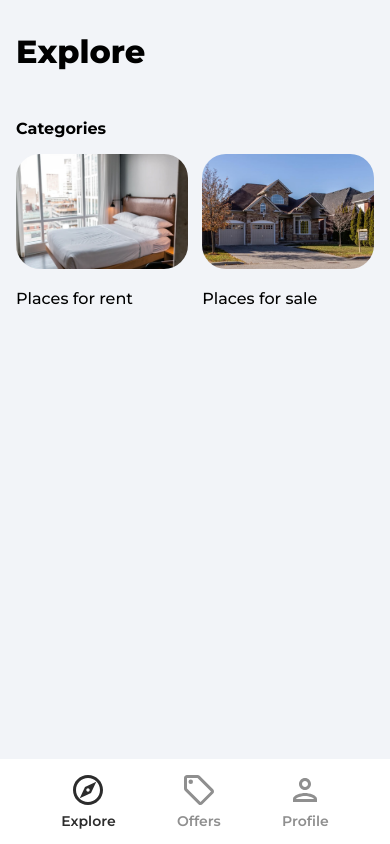
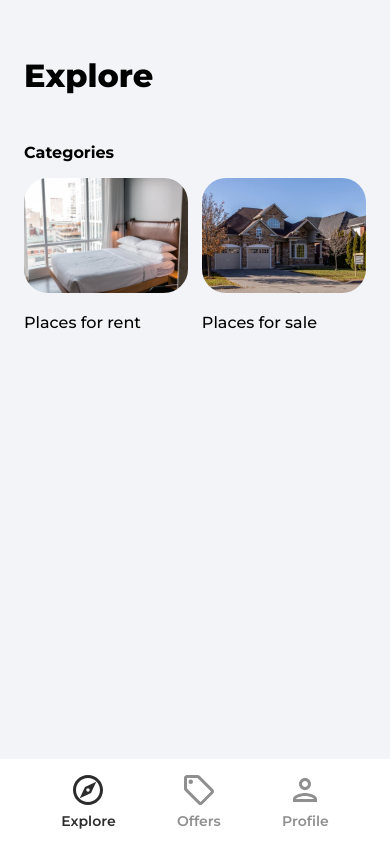
Before and after one commit to AshwiniParaye1/The_Home_Genies, a React (Create React App) app: page / in a window 390 px wide. Built offline with nearby package versions, Linux system fonts and the light colour scheme; no server answers; the database is empty.

Commit message:
css modified

```diff
--- a/src/index.css
+++ b/src/index.css
@@ -115,7 +115,7 @@ button {
   }
 }
 
-@media (max-width: 1024px) and (min-width: 400px) {
+@media (max-width: 1024px) and (min-width: 300px) {
 
   .pageContainer,
   .offers,
@@ -124,8 +124,8 @@ button {
   .category,
   .explore {
     margin: 1.5rem;
-    /* padding-bottom: 5rem; */
-    /* overflow: hidden; */
+    /* padding-bottom: 3rem; */
+    overflow: hidden;
   }
 }
 
```
